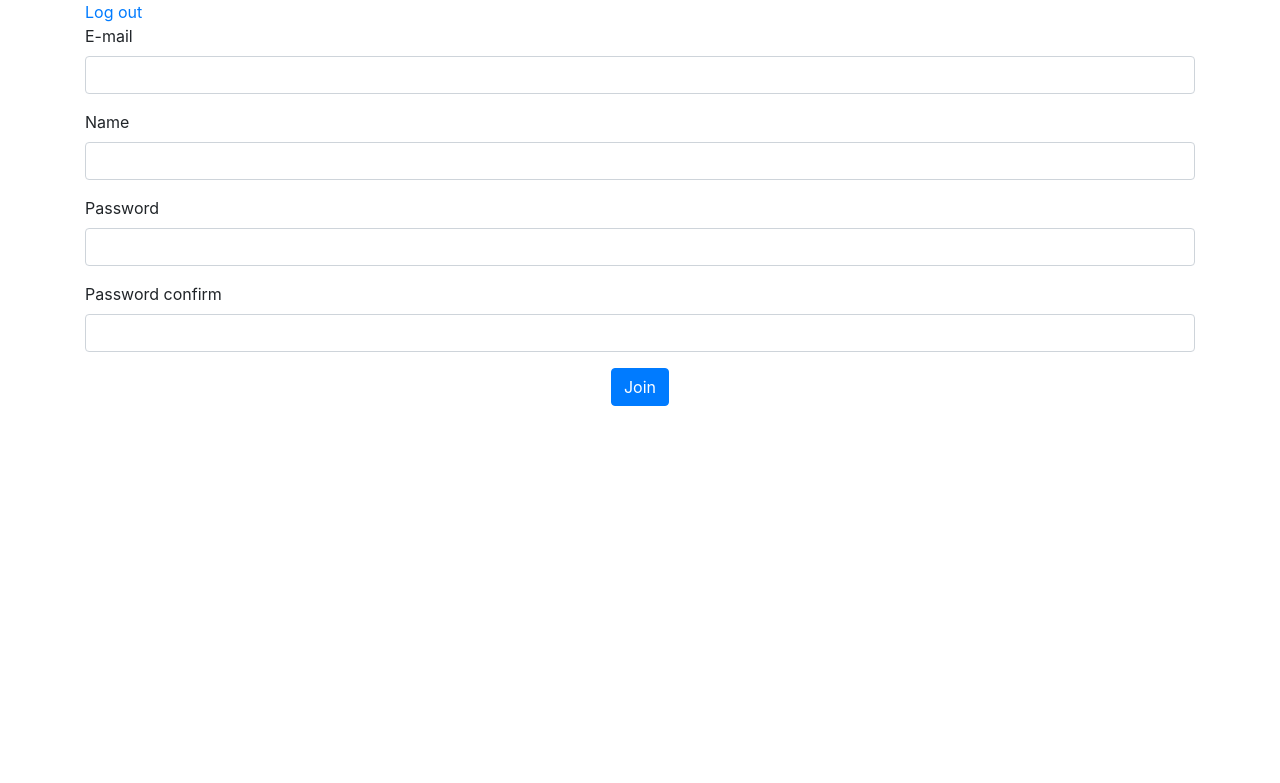
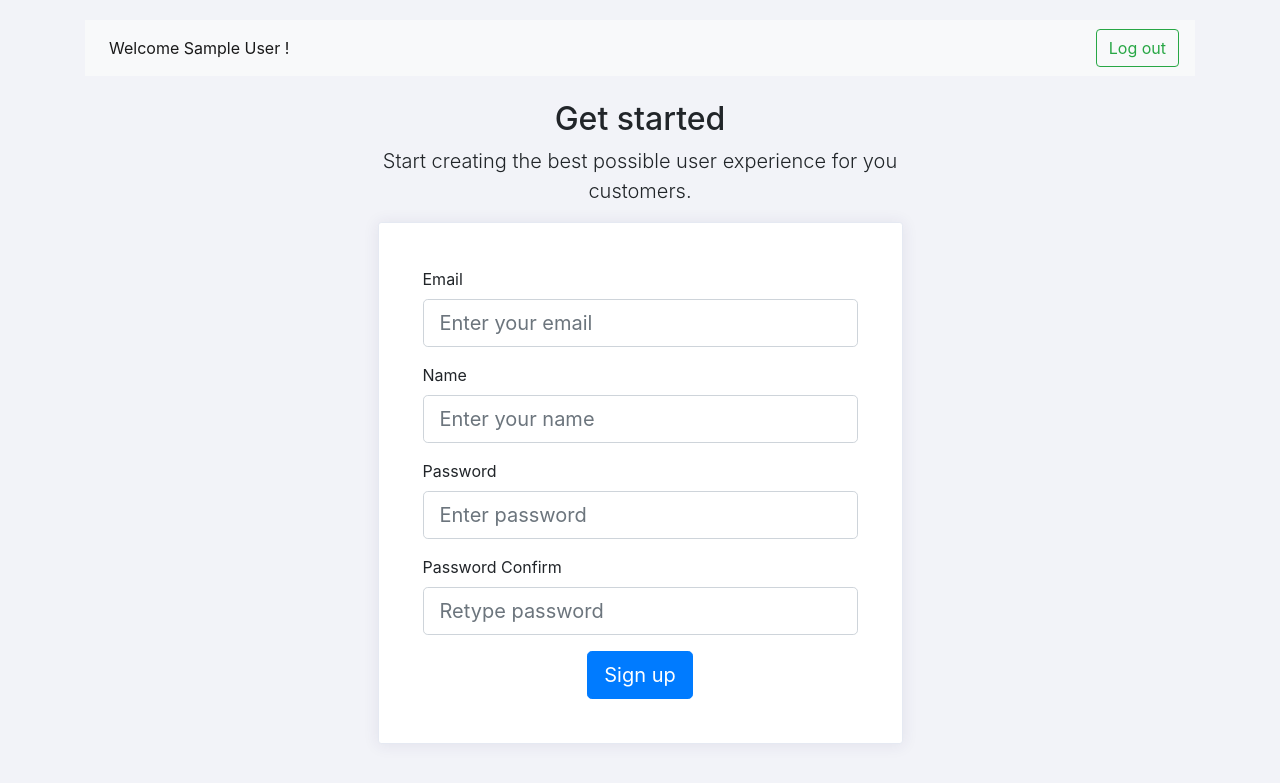
Before and after one commit to kbckbc/chanboard, a Flask app: page /join in a window 1280 px wide. Shown: the top 783 px of the page. Run offline with Flask 2, Linux system fonts and the light colour scheme; the visitor is signed in with stand-in values (Sample User, id 1); some libraries are stand-ins or nearby versions.

Commit message:
bootstrap wrap

```diff
--- a/main/__init__.py
+++ b/main/__init__.py
@@ -31,8 +31,8 @@ mongo = PyMongo(app)
 
 
 ALLOWED_EXTENSIONS = set(["txt", "pdf", "png", "jpg", "jpeg", "gif"])
-BOARD_IMAGE_PATH = "d:\\kbckbc\\images"
-BOARD_ATTACH_FILE_PATH = "d:\\kbckbc\\uploads"
+BOARD_IMAGE_PATH = "d:\\images"
+BOARD_ATTACH_FILE_PATH = "d:\\uploads"
 app.config["BOARD_IMAGE_PATH"] = BOARD_IMAGE_PATH
 app.config["BOARD_ATTACH_FILE_PATH"] = BOARD_ATTACH_FILE_PATH
 app.config["MAX_CONTENT_LENGTH"] = 15 * 1024 * 1024 # up to 15 MB
--- a/main/board.py
+++ b/main/board.py
@@ -111,7 +111,7 @@ def board_image(filename):
 def board_file(filename):
     return send_from_directory(app.config["BOARD_ATTACH_FILE_PATH"], filename, as_attachment=True)
 
-
+@app.route("/")
 @app.route("/list")
 def board_list():
     board = mongo.db.board
--- a/main/member.py
+++ b/main/member.py
@@ -35,7 +35,7 @@ def member_join():
 
         members.insert_one(post)
 
-        return redirect(url_for("board_list"))
+        return redirect(url_for("member_login"))
     else:
         return render_template("join.html", title="Sign up for a member")
 
--- a/main/templates/join.html
+++ b/main/templates/join.html
@@ -41,27 +41,82 @@
         return true;
     }
 </script>
+<style>
+body{
+    margin-top:20px;
+    background-color: #f2f3f8;
+}
+.card {
+    margin-bottom: 1.5rem;
+    box-shadow: 0 1px 15px 1px rgba(52,40,104,.08);
+}
+
+.card {
+    position: relative;
+    display: -ms-flexbox;
+    display: flex;
+    -ms-flex-direction: column;
+    flex-direction: column;
+    min-width: 0;
+    word-wrap: break-word;
+    background-color: #fff;
+    background-clip: border-box;
+    border: 1px solid #e5e9f2;
+    border-radius: .2rem;
+}
+</style>
+
 <form name="form" action="/join" method="POST" onsubmit="return checkForm()" >
     <input type="hidden" name="csrf_token" value="{{csrf_token()}}">
+
+    <div class="container h-100">
+        <div class="row h-100">
+            <div class="col-sm-10 col-md-8 col-lg-6 mx-auto d-table h-100">
+                <div class="d-table-cell align-middle">
+
+                    <div class="text-center mt-4">
+                        <h1 class="h2">Get started</h1>
+                        <p class="lead">
+                            Start creating the best possible user experience for you customers.
+                        </p>
+                    </div>
+
+                    <div class="card">
+                        <div class="card-body">
+                            <div class="m-sm-4">
+                                <form>
                                     <div class="form-group">
-        <label>E-mail</label>
-        <input class="form-control" type="text" name="email" id="email">
+                                        <label>Email</label>
+                                        <input class="form-control form-control-lg" type="email" name="email" id="email" placeholder="Enter your email">
                                     </div>
                                     <div class="form-group">
                                         <label>Name</label>
-        <input class="form-control" type="text" name="name" id="name">
+                                        <input class="form-control form-control-lg" type="text" name="name" id="name" placeholder="Enter your name">
                                     </div>
                                     <div class="form-group">
                                         <label>Password</label>
-        <input class="form-control" type="text" name="password1" id="password1">
+                                        <input class="form-control form-control-lg" type="password" name="password1" id="password1" placeholder="Enter password">
                                     </div>
                                     <div class="form-group">
-        <label>Password confirm</label>
-        <input class="form-control" type="text" name="password2" id="password2">
+                                        <label>Password Confirm</label>
+                                        <input class="form-control form-control-lg" type="password" name="password2" id="password2" placeholder="Retype password">
                                     </div>
-    <div class="text-center">
-        <input class="btn btn-primary" type="submit" value="Join">
+                                    <div class="text-center mt-3">
+                                        <!--a href="index.html" class="btn btn-lg btn-primary">Sign up</a> -->
+                                        <button type="submit" class="btn btn-lg btn-primary">Sign up</button>
+                                    </div>
+                                </form>
+                            </div>
+                        </div>
+                    </div>
+
+                </div>
+            </div>
+        </div>
     </div>
 
 </form>
+
+
+
 {% endblock %}
--- a/main/templates/main.html
+++ b/main/templates/main.html
@@ -34,13 +34,6 @@
         {% endif %}
     {% endwith %}
 
-    <style>
-.md-outline.select-wrapper+label {
-top: .5em !important;
-z-index: 2 !important;
-}
-
-    </style>
 </head>
 <body>
     <div class="container">
--- a/main/templates/menu.html
+++ b/main/templates/menu.html
@@ -1,6 +1,22 @@
 {% if session.get("id") is not none %}
-    <a href="{{url_for('member_logout')}}">Log out</a>
+
+
+    <nav class="navbar navbar-expand-lg navbar-light bg-light">
+
+        <div class="collapse navbar-collapse" id="navbarSupportedContent">
+          <ul class="navbar-nav mr-auto">
+            <li class="nav-item active">
+              <a class="nav-link" href="#">{% if session.get("id") is not none %} Welcome {{ session["name"] }} ! {% else %} Not a user? Sign up! {% endif %}</a>
+            </li>
+
+          </ul>
+          {% if session.get("id") is not none %}
+            <a href="{{url_for('member_logout')}}" ><button class="btn btn-outline-success my-2 my-sm-0" type="button">Log out</button></a>
+          {% else %}
+            <a href="{{url_for('member_login')}}" ><button class="btn btn-outline-success my-2 my-sm-0" type="button">Log in</button></a>
+            <a href="{{url_for('member_join')}}" ><button class="btn btn-outline-success my-2 my-sm-0" type="button">Sign up</button></a>
+          {% endif %}
+        </div>
+      </nav>
 {% else %}
-    <a href="{{url_for('member_login')}}">Log in</a>
-    <a href="{{url_for('member_join')}}">Sign up</a>
 {% endif %}
```
Also changed, not shown: main/templates/list.html (+12 -7 lines), main/templates/login.html (+50 -10 lines), 2 other files. Lines whose indentation alone changed are shown as unchanged.
